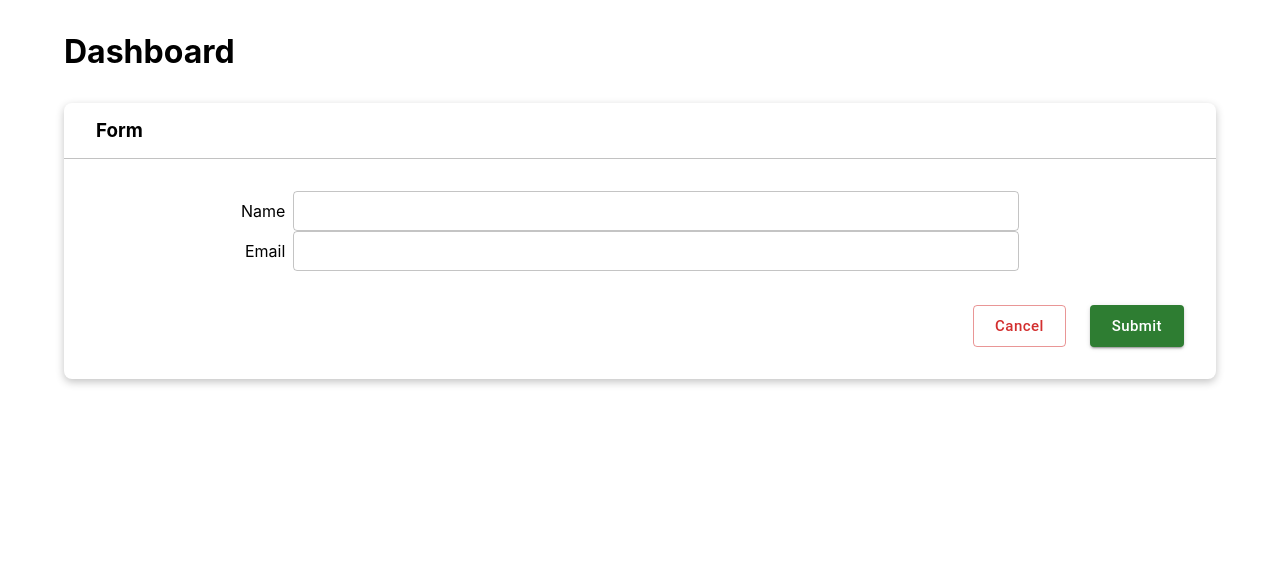
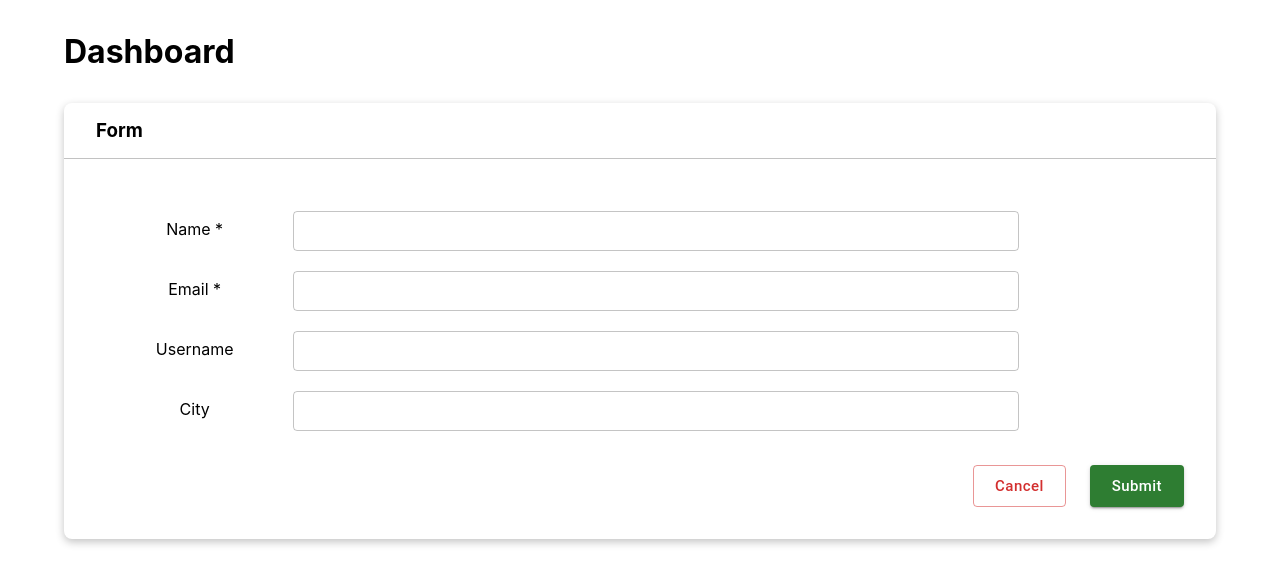
Before and after one commit to nicmalegre/user-dashboard, a React (Create React App) app: page /form in a window 1280 px wide. Shown: the top 584 px of the page. Built offline with nearby package versions, Linux system fonts and the light colour scheme.

Commit message:
Complete Form with add/update user and finish stage 2

```diff
--- a/src/components/Form.js
+++ b/src/components/Form.js
@@ -1,13 +1,72 @@
-import { Button, Container, Grid, TextField } from "@mui/material";
-import React, { useState } from "react";
-import { useNavigate } from "react-router-dom";
-import { FormBody, FormHeader, FormSection } from "./styles";
+import { Button, Grid, TextField } from "@mui/material";
+import React, { useEffect, useState } from "react";
+import { useDispatch, useSelector } from "react-redux";
+import { useLocation, useNavigate } from "react-router-dom";
+import {
+  addUser,
+  selectUserById,
+  selectUsers,
+  updateUser,
+} from "../features/usersSlice";
+import { useUpdateUser } from "../hooks/useUpdateUser";
+import Loading from "./Loading";
+import { FormBody, FormHeader, FormSection, FormInput } from "./styles";
 
 function Form() {
+  const dispatch = useDispatch();
+  let navigate = useNavigate();
+  let location = useLocation();
+
   const [name, setName] = useState(null);
+  const [errorName, setErrorName] = useState("");
   const [email, setEmail] = useState(null);
+  const [errorEmail, setErrorEmail] = useState("");
+  const [username, setUsername] = useState(null);
+  const [city, setCity] = useState(null);
 
-  let navigate = useNavigate();
+  const { user } = location.state || {};
+  useEffect(() => {
+    if (user) {
+      setName(user.name);
+      setEmail(user.email);
+      setUsername(user.username);
+      setCity(user.address.city);
+    }
+  }, [user]);
+
+  const { putUser, isLoading } = useUpdateUser();
+  const userSelected = useSelector(state => selectUserById(state, user?.id));
+
+  const handleSubmit = async e => {
+    e.preventDefault();
+
+    if (!name) setErrorName("Name is required.");
+    if (!email) setErrorEmail("Email is required.");
+
+    const saveUser = {
+      name: name,
+      username: username,
+      email: email,
+      address: { city: city },
+    };
+
+    if (name && email) {
+      if (userSelected) {
+        await putUser({ id: user.id, ...saveUser });
+      } else {
+        dispatch(
+          addUser({
+            id: Math.floor(Math.random() * 100).toString(),
+            ...saveUser,
+          })
+        );
+      }
+
+      navigate("/");
+    }
+  };
+
+  if (isLoading) return <Loading />;
 
   return (
     <FormSection>
@@ -22,29 +81,75 @@ function Form() {
       <FormBody>
         <form>
           <Grid container maxWidth="xs" alignItems="center" textAlign="center">
-            <Grid item xs={2} textAlign="right" margin={1}>
-              <span>Name</span>
+            {/* NAME INPUT */}
+            <FormInput container maxWidth="xs" textAlign="center">
+              <Grid item xs={2} margin={1}>
+                <span>Name *</span>
               </Grid>
               <Grid item xs={8}>
                 <TextField
                   fullWidth
                   size="small"
                   value={name}
-                onChange={e => setName(e.target.value)}
+                  error={errorName}
+                  helperText={errorName ?? null}
+                  onChange={e => {
+                    setName(e.target.value);
+                    setErrorName(null);
+                  }}
                 />
               </Grid>
+            </FormInput>
 
-            <Grid item xs={2} textAlign="right" margin={1}>
-              <span>Email</span>
+            {/* EMAIL INPUT */}
+            <FormInput container maxWidth="xs" textAlign="center">
+              <Grid item xs={2} margin={1}>
+                <span>Email *</span>
               </Grid>
               <Grid item xs={8}>
                 <TextField
                   fullWidth
                   size="small"
                   value={email}
-                onChange={e => setEmail(e.target.value)}
+                  error={errorEmail}
+                  helperText={errorEmail ?? null}
+                  onChange={e => {
+                    setEmail(e.target.value);
+                    setErrorEmail(null);
+                  }}
                 />
               </Grid>
+            </FormInput>
+
+            {/* USERNAME INPUT */}
+            <FormInput container maxWidth="xs" textAlign="center">
+              <Grid item xs={2} margin={1}>
+                <span>Username</span>
+              </Grid>
+              <Grid item xs={8}>
+                <TextField
+                  fullWidth
+                  size="small"
+                  value={username}
+                  onChange={e => setUsername(e.target.value)}
+                />
+              </Grid>
+            </FormInput>
+
+            {/* CITY */}
+            <FormInput container maxWidth="xs" textAlign="center">
+              <Grid item xs={2} margin={1}>
+                <span>City</span>
+              </Grid>
+              <Grid item xs={8}>
+                <TextField
+                  fullWidth
+                  size="small"
+                  value={city}
+                  onChange={e => setCity(e.target.value)}
+                />
+              </Grid>
+            </FormInput>
           </Grid>
 
           <Grid
@@ -68,7 +173,7 @@ function Form() {
               size="large"
               style={{ textTransform: "capitalize" }}
               type="submit"
-              // onClick={addNewUser}
+              onClick={handleSubmit}
             >
               Submit
             </Button>
--- a/src/components/Home.js
+++ b/src/components/Home.js
@@ -3,9 +3,15 @@ import React, { useEffect } from "react";
 import { useDispatch, useSelector } from "react-redux";
 import Loading from "./Loading";
 import UserTable from "./UserTable";
-import { addUser, fetchUsers, selectUsers } from "../features/usersSlice";
+import {
+  addUser,
+  fetchUsers,
+  selectUserById,
+  selectUsers,
+} from "../features/usersSlice";
 import { Title, UserList, UserListHeader, UserListBody } from "../styles";
 import { useNavigate } from "react-router-dom";
+import { useUpdateUser } from "../hooks/useUpdateUser";
 
 function Home() {
   const dispatch = useDispatch();
@@ -20,18 +26,6 @@ function Home() {
       dispatch(fetchUsers());
     }
   }, [usersStatus, dispatch]);
-
-  const addNewUser = () => {
-    const user = {
-      id: "99",
-      name: "new",
-      username: "user",
-      email: "email",
-      address: { city: "Ctes" },
-    };
-
-    dispatch(addUser(user));
-  };
 
   if (usersStatus === "loading") return <Loading />;
 
--- a/src/components/UserTable.js
+++ b/src/components/UserTable.js
@@ -11,6 +11,7 @@ import {
   TableRow,
 } from "@mui/material";
 import React from "react";
+import { useNavigate } from "react-router-dom";
 
 const StyledTableCell = styled(TableCell)(({ theme }) => ({
   [`&.${tableCellClasses.head}`]: {
@@ -24,6 +25,8 @@ const StyledTableCell = styled(TableCell)(({ theme }) => ({
 }));
 
 function UserTable({ users }) {
+  let navigate = useNavigate();
+
   return (
     <TableContainer component={Paper}>
       <Table sx={{ minWidth: 700 }} aria-label="customized table">
@@ -47,18 +50,18 @@ function UserTable({ users }) {
                 </StyledTableCell>
                 <StyledTableCell align="center">{user.name}</StyledTableCell>
                 <StyledTableCell align="center">
-                  {user.username}
+                  {user.username ?? "-"}
                 </StyledTableCell>
                 <StyledTableCell align="center">{user.email}</StyledTableCell>
                 <StyledTableCell align="center">
-                  {user.address?.city}
+                  {user.address?.city ?? "-"}
                 </StyledTableCell>
                 <StyledTableCell align="center">
                   <Button
                     variant="contained"
                     color="warning"
                     style={{ textTransform: "lowercase" }}
-                    onClick={() => console.log(user)}
+                    onClick={() => navigate("/form", { state: { user } })}
                   >
                     Edit
                   </Button>
--- a/src/components/styles.js
+++ b/src/components/styles.js
@@ -18,3 +18,7 @@ export const FormHeader = styled(Grid)(() => ({
 export const FormBody = styled(Grid)(() => ({
   padding: 32,
 }));
+
+export const FormInput = styled(Grid)(() => ({
+  marginTop: 20,
+}));
--- a/src/features/usersSlice.js
+++ b/src/features/usersSlice.js
@@ -13,6 +13,17 @@ export const usersSlice = createSlice({
     addUser: (state, action) => {
       state.users = [...state.users, action.payload];
     },
+    updateUser: (state, action) => {
+      const { id, name, email, username, address } = action.payload;
+      const existingUser = state.users.find(user => user.id === id);
+
+      if (existingUser) {
+        existingUser.name = name;
+        existingUser.email = email;
+        existingUser.username = username;
+        existingUser.address.city = address.city;
+      }
+    },
   },
   extraReducers(builder) {
     builder
@@ -25,15 +36,12 @@ export const usersSlice = createSlice({
       })
       .addCase(fetchUsers.rejected, (state, action) => {
         state.status = "failed";
-        console.log("error error error error");
-        console.log(action);
-
         state.error = action.error.message;
       });
   },
 });
 
-export const { setUsers, addUser } = usersSlice.actions;
+export const { addUser, updateUser } = usersSlice.actions;
 
 export const selectUsers = state => state.users.users;
 
--- /dev/null
+++ b/src/hooks/useUpdateUser.js
@@ -0,0 +1,35 @@
+import { useState } from "react";
+import { useDispatch } from "react-redux";
+import { updateUser } from "../features/usersSlice";
+
+export const useUpdateUser = () => {
+  const [isLoading, setIsLoading] = useState(false);
+  const dispatch = useDispatch();
+
+  const putUser = async newUser => {
+    setIsLoading(true);
+    try {
+      const response = await fetch(
+        "https://jsonplaceholder.typicode.com/posts/1",
+        {
+          method: "PUT",
+          body: JSON.stringify(newUser),
+          headers: {
+            "Content-type": "application/json; charset=UTF-8",
+          },
+        }
+      );
+
+      const data = await response.json();
+      dispatch(updateUser(newUser));
+
+      return data;
+    } catch (e) {
+      console.log(e);
+    } finally {
+      setIsLoading(false);
+    }
+  };
+
+  return { putUser, isLoading };
+};
```
Lines whose indentation alone changed are shown as unchanged.
